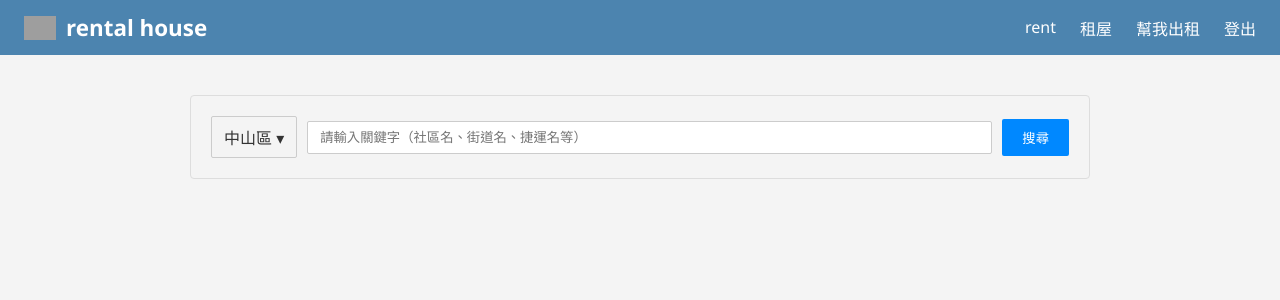
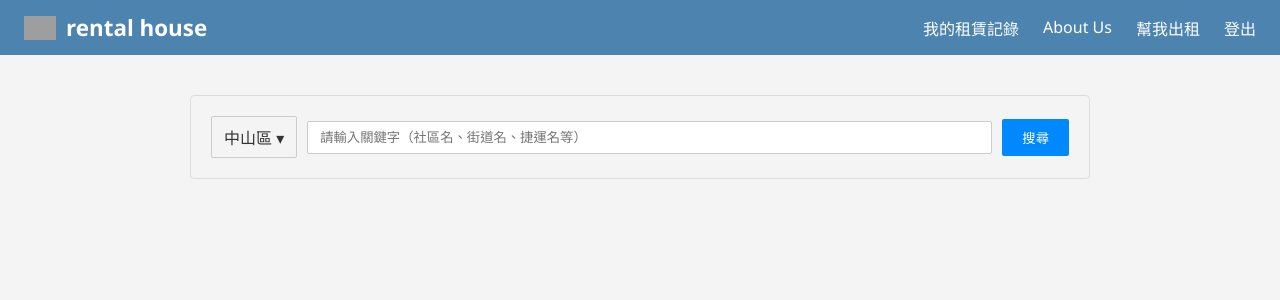
Before and after one commit to Whitney9/FINAL-DAPP, a Flask app: page /homepage in a window 1280 px wide. Shown: the top 300 px of the page. Run offline with Flask 3, Linux system fonts and the light colour scheme; grey boxes are pictures that could not be loaded.

Commit message:
adjustment1

```diff
--- a/package.json
+++ b/package.json
@@ -1,5 +1,5 @@
 {
-  "name": "carbon-wallet",
+  "name": "rent_house_dapp",
   "version": "1.0.0",
   "main": "index.js",
   "scripts": {
--- a/rent_house_dapp/templates/homepage.html
+++ b/rent_house_dapp/templates/homepage.html
@@ -16,8 +16,8 @@
       </a>
       <nav>
         <ul>
-          <li><a href="/my_rentals">rent</a></li>
-          <li><a href="#">租屋</a></li>
+          <li><a href="/my_rentals">我的租賃記錄</a></li>
+          <li><a href="#">About Us</a></li>
           <li><a href="/post_object">幫我出租</a></li>
           <li><a href="/login">登出</a></li>
         </ul>
```
